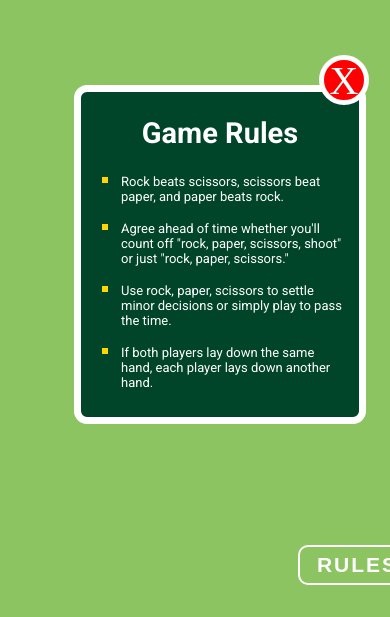
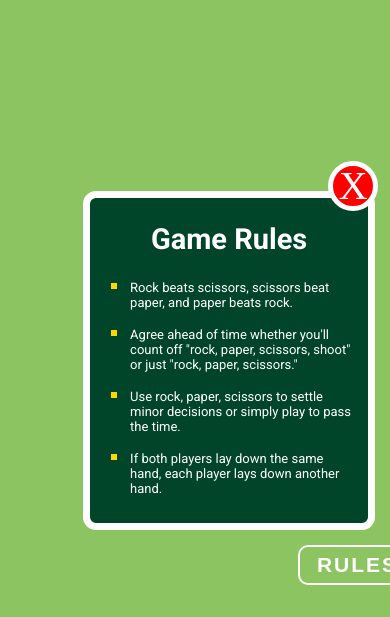
Before and after one commit to govind2220000/Stone-Paper-Scissor-VanillaJS, a plain HTML site: page index.html in a window 390 px wide. Both pictures are taken after a click on the button "RULES". Shown: the part 227-844 px from the top of the page. Drawn offline with Linux system fonts and the light colour scheme; a web font is replaced by a local one.

Commit message:
Added responsiveness in rule container

```diff
--- a/style.css
+++ b/style.css
@@ -227,7 +227,9 @@ li {
 
 .game-container .main-game .rule-container {
   position: fixed;
-  inset: 13.5rem 0.65rem auto auto;
+  /* inset: 40% 2% auto auto; */
+  bottom: 12%;
+  right: 1%;
   width: 15.15rem;
   height: 18.35rem;
   display: none;
```
